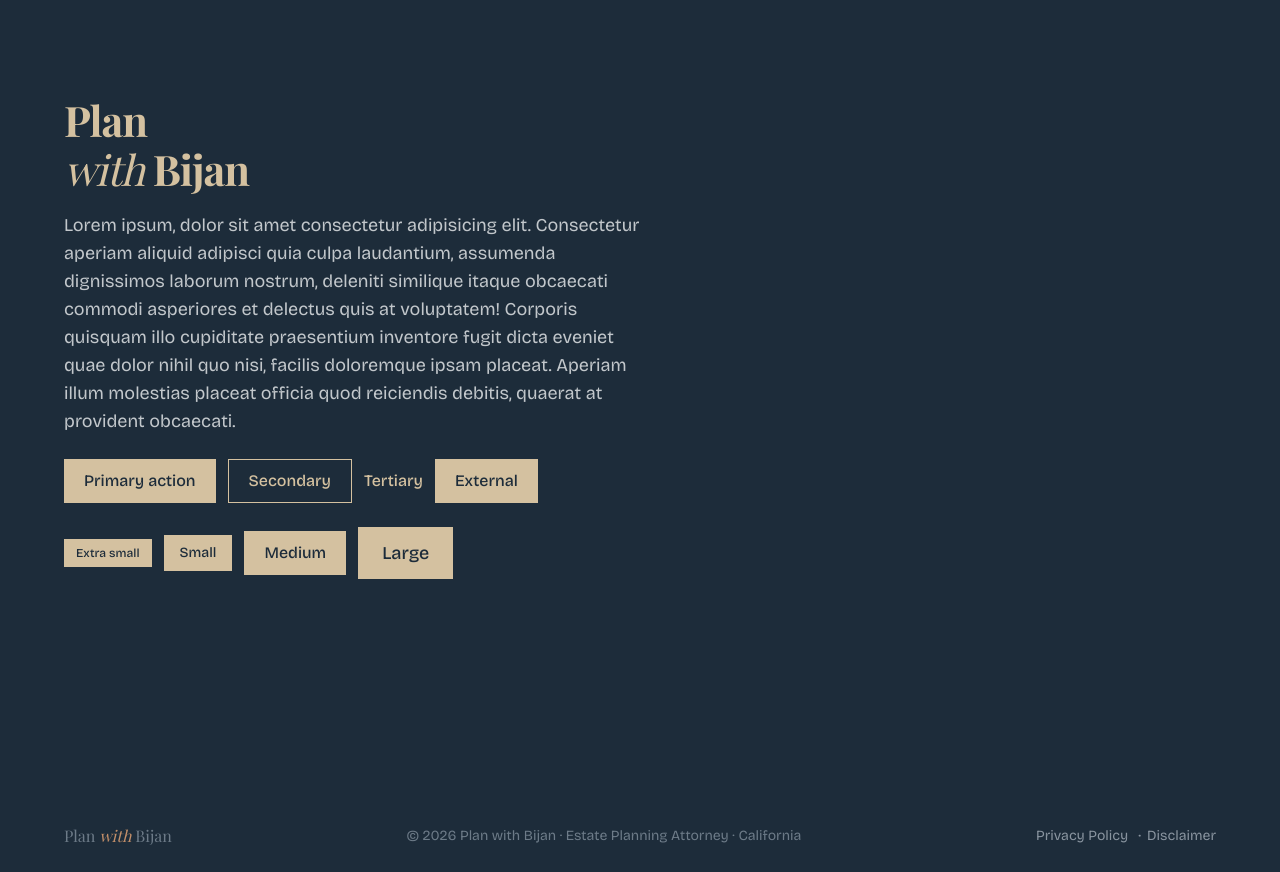
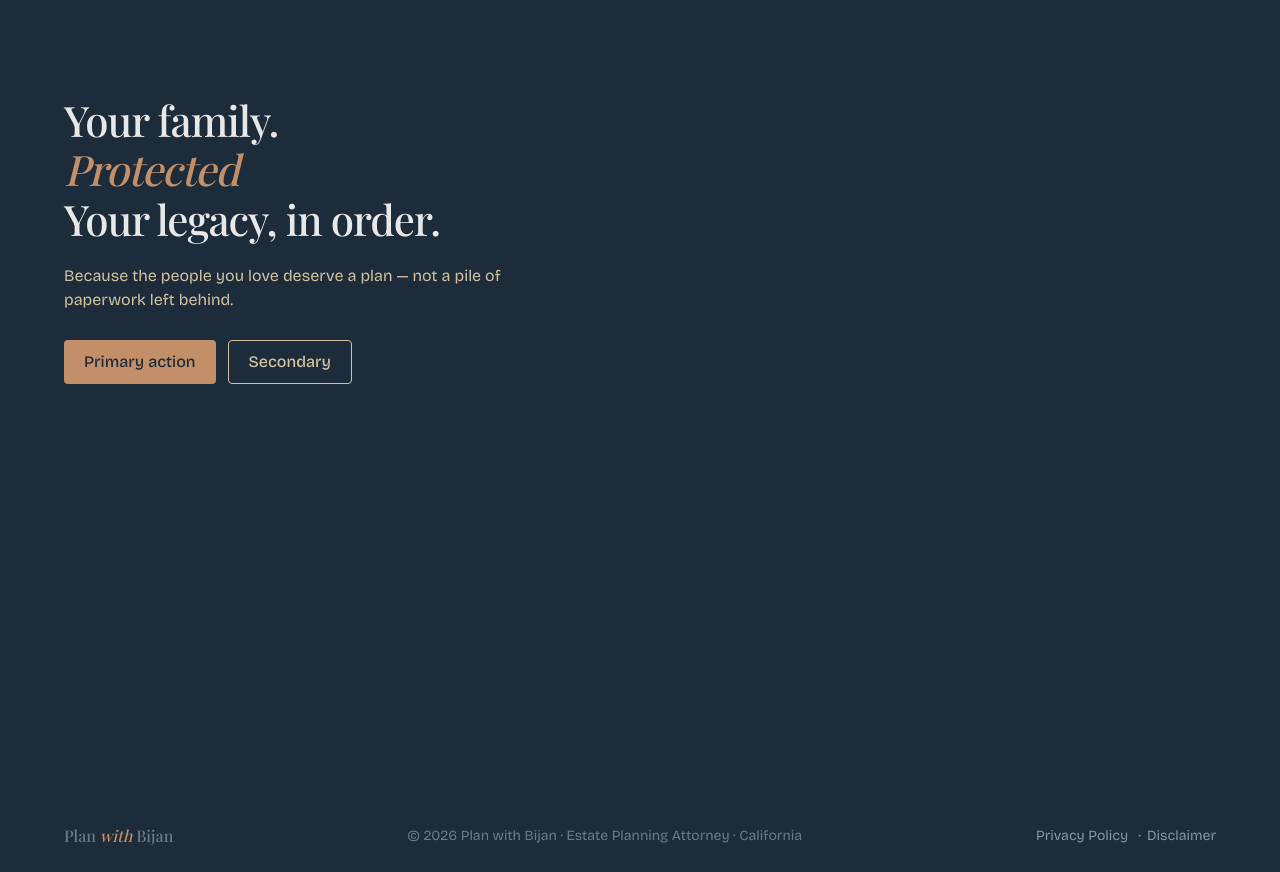
Before and after one commit to amirhoseinshahabnia/plan-with-bijan, a Next.js app: page / in a window 1280 px wide. Built offline with nearby package versions, Linux system fonts and the light colour scheme.

Commit message:
updates styling

```diff
--- a/app/globals.css
+++ b/app/globals.css
@@ -61,35 +61,35 @@
   /* Type scale — readability tuned (Primer / Tailwind / Material baselines) */
   --ds-display-lg-size: 3.75rem;
   --ds-display-lg-line-height: 1.1;
-  --ds-display-lg-font-weight: 700;
+  --ds-display-lg-font-weight: 500;
   --ds-display-lg-letter-spacing: -0.025em;
 
   --ds-display-md-size: 3rem;
   --ds-display-md-line-height: 1.15;
-  --ds-display-md-font-weight: 700;
+  --ds-display-md-font-weight: 500;
   --ds-display-md-letter-spacing: -0.025em;
 
   --ds-heading-2xl-size: 2.625rem;
   --ds-heading-2xl-line-height: 1.175;
-  --ds-heading-2xl-font-weight: 700;
+  --ds-heading-2xl-font-weight: 500;
   --ds-heading-2xl-letter-spacing: -0.025em;
 
   --ds-heading-xl-size: 2.25rem;
   --ds-heading-xl-line-height: 1.2;
-  --ds-heading-xl-font-weight: 700;
+  --ds-heading-xl-font-weight: 500;
   --ds-heading-xl-letter-spacing: -0.025em;
 
   --ds-heading-lg-size: 1.875rem;
   --ds-heading-lg-line-height: 1.3;
-  --ds-heading-lg-font-weight: 600;
+  --ds-heading-lg-font-weight: 500;
 
   --ds-heading-md-size: 1.5rem;
   --ds-heading-md-line-height: 1.4;
-  --ds-heading-md-font-weight: 600;
+  --ds-heading-md-font-weight: 500;
 
   --ds-heading-sm-size: 1.25rem;
   --ds-heading-sm-line-height: 1.5;
-  --ds-heading-sm-font-weight: 600;
+  --ds-heading-sm-font-weight: 500;
 
   --ds-body-lg-size: 1.125rem;
   --ds-body-lg-line-height: 1.75rem;
--- a/app/layout.tsx
+++ b/app/layout.tsx
@@ -10,7 +10,7 @@ const bricolageGrotesque = Bricolage_Grotesque({
 });
 
 const playfairDisplay = Playfair_Display({
-  weight: ["400", "700"],
+  weight: ["400", "500", "700"],
   style: ["normal", "italic"],
   subsets: ["latin"],
   variable: "--font-playfair-display",
--- a/app/page.tsx
+++ b/app/page.tsx
@@ -3,41 +3,32 @@ import { Container } from "@/components/ui/container";
 import { Heading } from "@/components/ui/heading";
 import { Section } from "@/components/ui/section";
 import { Text } from "@/components/ui/text";
+import { Stack } from "@/components/ui/stack";
 
 export default function Home() {
   return (
     <main className="min-h-dvh w-full">
       <Container>
         <Section as="div" padding="medium">
-          <Heading as="h1" variant="heading-2xl" className="text-linen-500">
-            Plan
+          <Stack spacing={7}>
+            <Stack spacing={5}>
+              <Heading as="h1" variant="heading-2xl" className="text-gray-100">
+                Your family.
                 <br />
-            <span className="font-normal italic">with</span> Bijan
+                <span className="italic text-copper-500">Protected</span>
+                <br />
+                Your legacy, in order.
               </Heading>
-          <Text variant="body-lg" className="text-gray-300 mt-4 max-w-xl">
-            Lorem ipsum, dolor sit amet consectetur adipisicing elit.
-            Consectetur aperiam aliquid adipisci quia culpa laudantium,
-            assumenda dignissimos laborum nostrum, deleniti similique itaque
-            obcaecati commodi asperiores et delectus quis at voluptatem!
-            Corporis quisquam illo cupiditate praesentium inventore fugit dicta
-            eveniet quae dolor nihil quo nisi, facilis doloremque ipsam placeat.
-            Aperiam illum molestias placeat officia quod reiciendis debitis,
-            quaerat at provident obcaecati.
+              <Text variant="body-md" className="text-linen-500 max-w-lg">
+                Because the people you love deserve a plan — not a pile of
+                paperwork left behind.
               </Text>
-          <div className="mt-6 flex flex-wrap gap-3">
+            </Stack>
+            <div className="flex flex-wrap gap-3">
               <Button>Primary action</Button>
               <Button intent="secondary">Secondary</Button>
-            <Button intent="tertiary">Tertiary</Button>
-            <Button href="https://example.com" openInNewTab>
-              External
-            </Button>
             </div>
-          <div className="mt-6 flex flex-wrap items-center gap-3">
-            <Button size="xs">Extra small</Button>
-            <Button size="sm">Small</Button>
-            <Button size="md">Medium</Button>
-            <Button size="lg">Large</Button>
-          </div>
+          </Stack>
         </Section>
       </Container>
     </main>
--- a/components/layout/footer.tsx
+++ b/components/layout/footer.tsx
@@ -22,7 +22,7 @@ export function Footer() {
           <Link
             href="/"
             aria-label="Plan with Bijan home"
-            className="shrink-0 justify-self-center font-serif text-ds-body-md text-gray-600 transition-colors hover:text-gray-400 md:justify-self-start"
+            className="shrink-0 justify-self-center font-serif text-ds-body-md font-medium text-gray-600 transition-colors hover:text-gray-400 md:justify-self-start"
           >
             Plan <span className="italic text-copper-500">with</span> Bijan
           </Link>
--- a/components/ui/button.tsx
+++ b/components/ui/button.tsx
@@ -5,14 +5,14 @@ import { cn } from "@/lib/util";
 
 const buttonVariants = cva(
   [
-    "inline-flex items-center justify-center font-sans font-medium rounded-none cursor-pointer",
+    "inline-flex items-center justify-center font-sans font-medium rounded-none cursor-pointer rounded",
     "focus-visible:outline focus-visible:outline-2 focus-visible:outline-offset-2 focus-visible:outline-linen-500",
     "disabled:pointer-events-none disabled:opacity-50",
   ],
   {
     variants: {
       intent: {
-        primary: "bg-linen-500 text-slate-900 hover:bg-linen-400",
+        primary: "bg-copper-500 text-slate-900 hover:bg-copper-400",
         secondary:
           "border border-linen-500 text-linen-500 bg-transparent hover:bg-linen-500/10",
         tertiary:
--- a/components/ui/stack.tsx
+++ b/components/ui/stack.tsx
@@ -3,7 +3,7 @@ import { cn } from "@/lib/util";
 
 type StackProps = ComponentPropsWithoutRef<"div"> & {
   direction?: "horizontal" | "vertical";
-  spacing?: 0 | 1 | 2 | 3 | 4 | 5 | 6 | 8 | 10 | 12 | 16;
+  spacing?: 0 | 1 | 2 | 3 | 4 | 5 | 6 | 7 | 8 | 10 | 12 | 16;
 };
 
 const GAP_CLASS_BY_SPACING: Record<
@@ -17,6 +17,7 @@ const GAP_CLASS_BY_SPACING: Record<
   4: "gap-4",
   5: "gap-5",
   6: "gap-6",
+  7: "gap-7",
   8: "gap-8",
   10: "gap-10",
   12: "gap-12",
```
Lines whose indentation alone changed are shown as unchanged.
